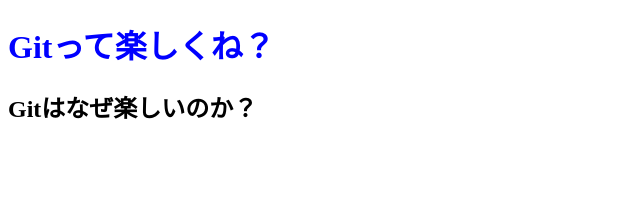
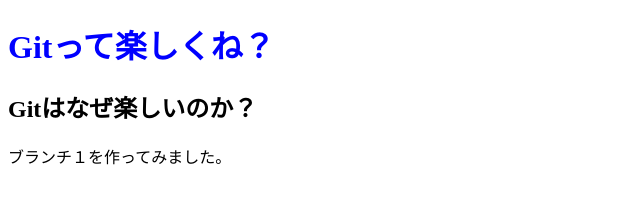
Before and after one commit to fujisawa09/test, a plain HTML site: page index.html in a window 1280 px wide. Shown: the whole page, without its empty margins (0-640 px from the left). Drawn offline with Linux system fonts and the light colour scheme.

Commit message:
ブランチ１を作って変更

```diff
--- a/index.html
+++ b/index.html
@@ -10,5 +10,6 @@
 <body>
   <h1>Gitって楽しくね？</h1>
   <h2>Gitはなぜ楽しいのか？</h2>
+  <p>ブランチ１を作ってみました。</p>
 </body>
 </html>
```
